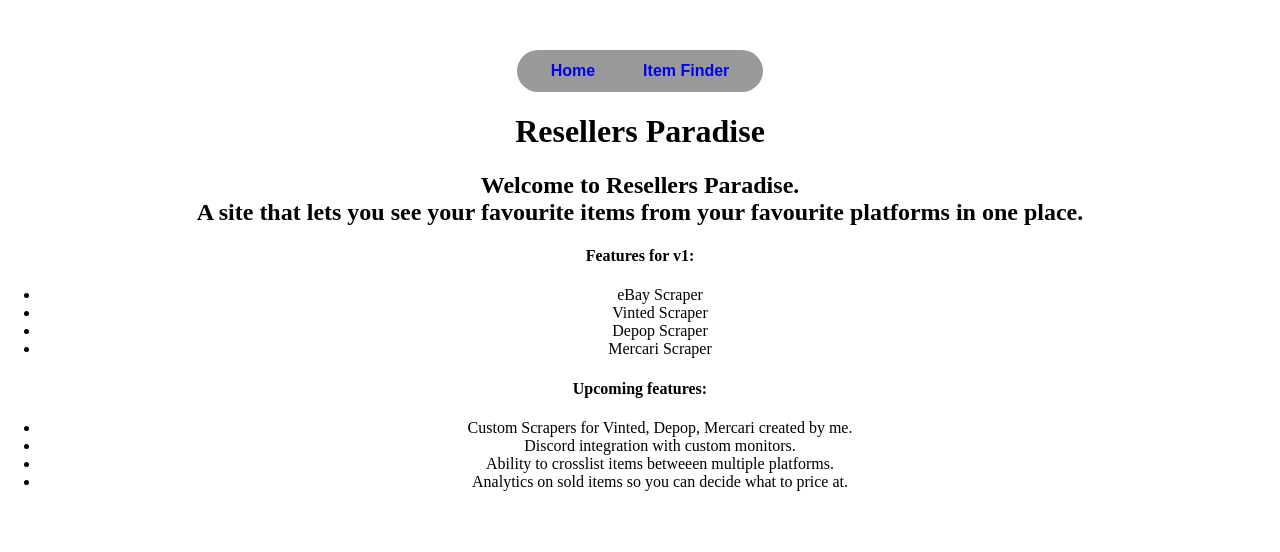
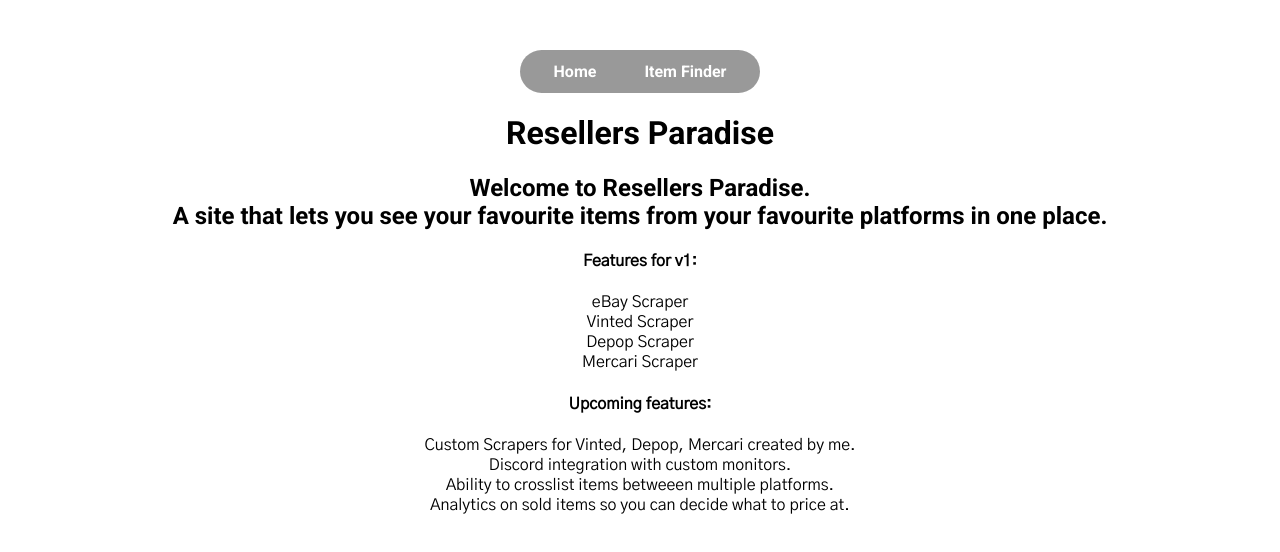
Before and after one commit to alexmbentley/resell-app-v1, a plain HTML site: page index.html in a window 1280 px wide. Drawn offline with nearby package versions, Linux system fonts and the light colour scheme.

Commit message:
added styling

```diff
--- a/index.html
+++ b/index.html
@@ -7,7 +7,7 @@
   <head>
     <meta charset="utf-8" />
     <meta http-equiv="X-UA-Compatible" content="IE=edge" />
-    <title></title>
+    <title>Resellers Paradise</title>
     <meta name="description" content="" />
     <meta name="viewport" content="width=device-width, initial-scale=1" />
     <link rel="stylesheet/less" href="styles.less" type="text/css"/>
@@ -26,6 +26,7 @@
         Welcome to Resellers Paradise.<br />A site that lets you see your
         favourite items from your favourite platforms in one place.
       </h2>
+      <main>
       <h4>Features for v1:</h4>
       <ul>
             <li>
@@ -53,6 +54,7 @@
             Analytics on sold items so you can decide what to price at.
         </li>
     </ul>
+</main>
     <script src="" async defer></script>
   </body>
 </html>
--- a/styles.less
+++ b/styles.less
@@ -1,3 +1,6 @@
+//Roboto, Gothic A1
+@import url('https://fonts.googleapis.com/css2?family=Gothic+A1&family=Roboto:ital,wght@0,100..900;1,100..900&display=swap');
+
 body {
 		height: 100vh;
 		margin: 0;
@@ -10,14 +13,14 @@
 	display: inline-flex;
 	background-color: rgba(0, 0, 0, .4);
 	-webkit-backdrop-filter: blur(10px);
-  backdrop-filter: blur(10px);
+  	backdrop-filter: blur(10px);
 	align-items: center;
 	padding: 0 10px;
 	margin: 50px 0 0 0;
 	li {
 		list-style: none;
 		color: white;
-		font-family: sans-serif;
+		font-family: "Roboto", serif;
 		font-weight: bold;
 		padding: 12px 16px;
 		margin: 0 8px;
@@ -26,6 +29,7 @@
 		white-space: nowrap;
 		a {
 			text-decoration: none;
+			color: white;
 		}
 		&::before {
 			content: " ";
@@ -44,7 +48,26 @@
 						box-shadow: 0px 3px 20px 0px black;
 						transform: scale(1.2);
 				}
-				color: black;
+				a {
+					color: black;
+				}
 		}
 	}
 }
+
+main {
+	font-family: "Gothic A1", serif;
+}
+
+ul {
+    padding: 0;
+    list-style-type: none;
+}
+
+h1 {
+	font-family: "Roboto", serif;
+}
+
+h2 {
+	font-family: "Roboto", serif;
+}
```
